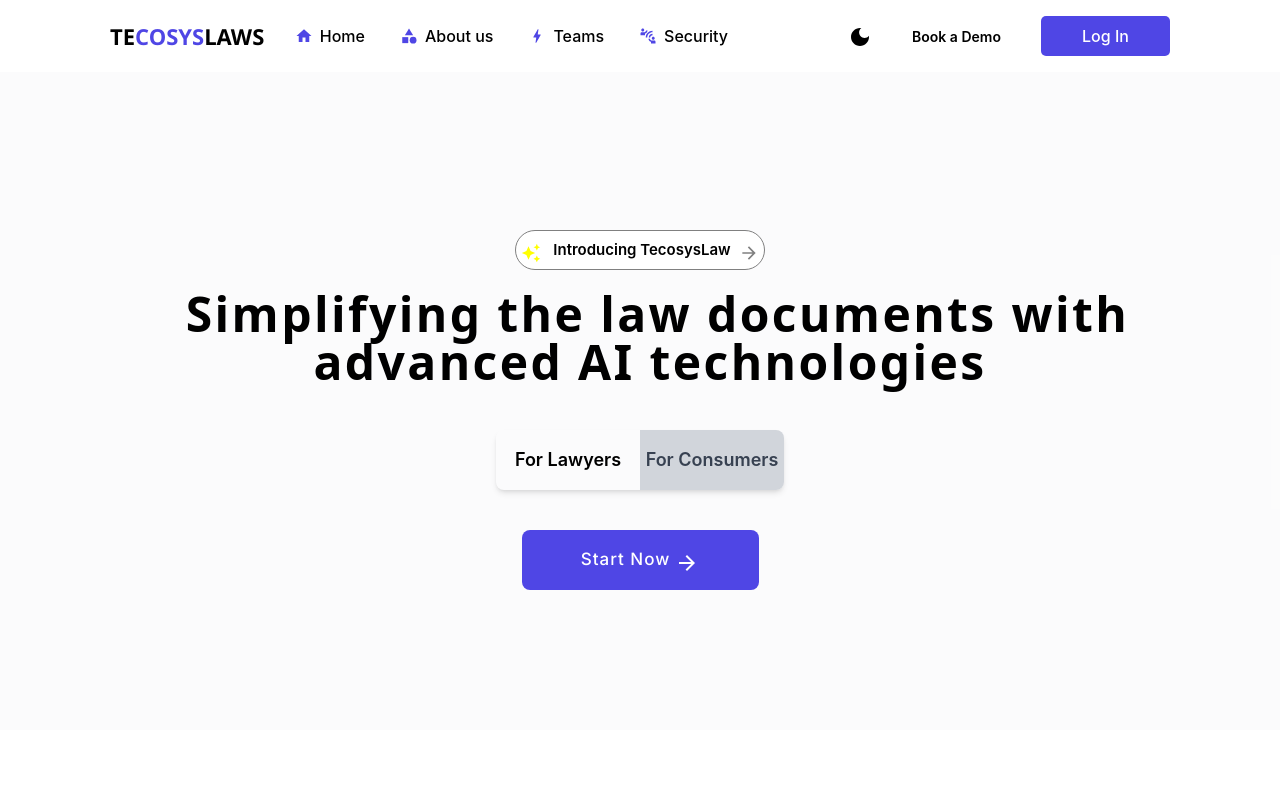
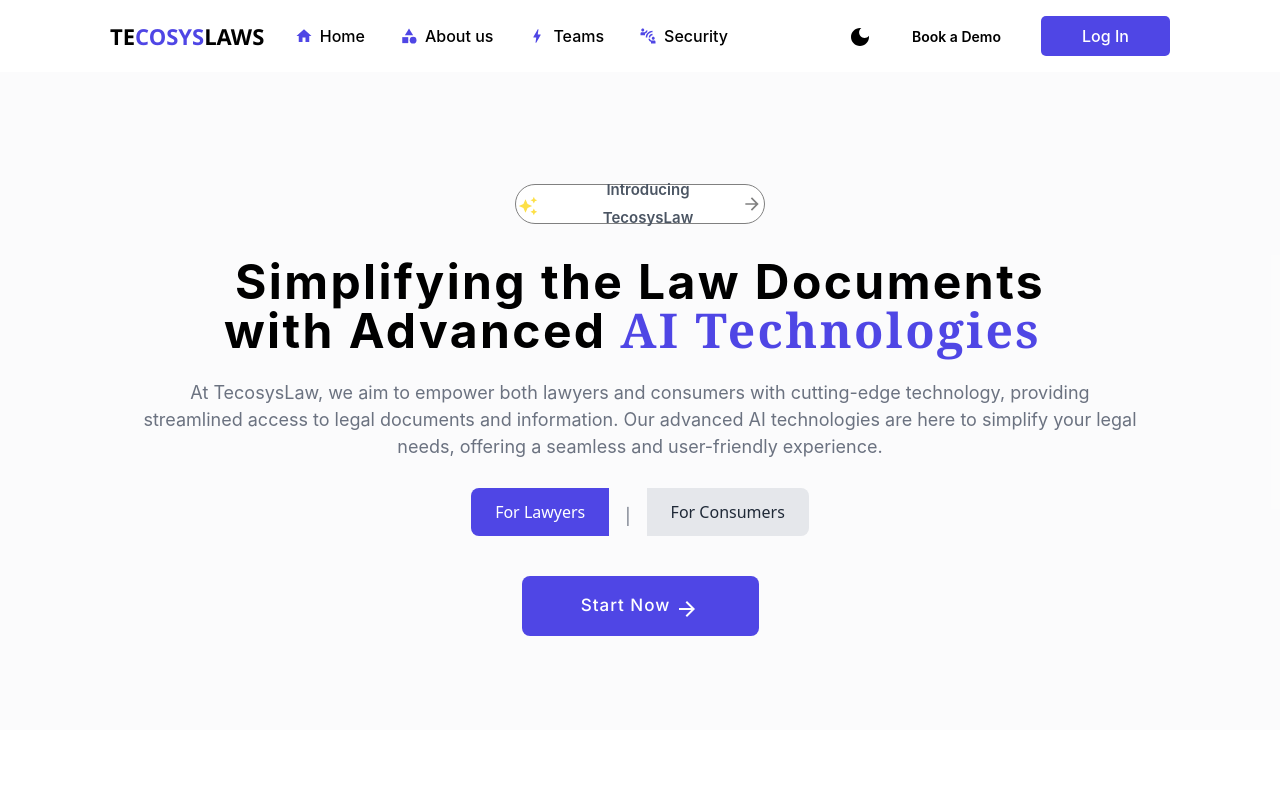
Before and after one commit to 1Yogeshh/tecosys-law, a React (Create React App) app: page / in a window 1280 px wide. Shown: the top 800 px of the page. Built offline with nearby package versions, Linux system fonts and the light colour scheme; a web font is replaced by a local one.

Commit message:
add login and righup resposnsive

```diff
--- a/src/components/CommonHomePage/HomeHero/HomeHero.css
+++ b/src/components/CommonHomePage/HomeHero/HomeHero.css
@@ -32,7 +32,12 @@
 .homehero_content {
   text-align: center;
   color: white;
+  width: 100%;
   z-index: 1;
+  justify-content: center;
+  align-items: center;
+  display: flex;
+  flex-direction: column;
 }
 
 .homehero_content .heading {
--- a/src/components/CommonHomePage/HomeHero/HomeHero.jsx
+++ b/src/components/CommonHomePage/HomeHero/HomeHero.jsx
@@ -1,31 +1,27 @@
 import { React, useState, useEffect } from "react";
 import "./HomeHero.css";
-import img from "../assets/Lawcrtas logo final.png";
-import img6 from "../assets/white version.png";
 import { ArrowForward, AutoAwesome } from "@mui/icons-material";
 
 const HomeHero = ({ isDarkMode }) => {
-  // Adding toggle feature
-  const [selected, setSelected] = useState('lawyers');
-  const [displayedText, setDisplayedText] = useState('');
+  const [selected, setSelected] = useState("lawyers");
+  const [displayedText, setDisplayedText] = useState([]);
   const [index, setIndex] = useState(0);
-  const [showHomeTools, setShowHomeTools] = useState(false);
 
-  const lawyersText = "Simplifying the law documents with advanced AI technologies";
-  const consumersText = "Know your legal rights with tecosys anytime";
+  const lawyersText = "Simplifying the Law Documents with Advanced AI Technologies";
+  const consumersText = "Know Your Legal Rights with Tecosys Anytime";
 
   const handleToggle = (type) => {
     setSelected(type);
-    setDisplayedText('');
+    setDisplayedText([]);
     setIndex(0);
   };
 
-  const currentText = selected === 'lawyers' ? lawyersText : consumersText;
+  const currentText = selected === "lawyers" ? lawyersText : consumersText;
 
   useEffect(() => {
-    if (index < currentText.split(' ').length) {
+    if (index < currentText.split(" ").length) {
       const timer = setTimeout(() => {
-        setDisplayedText((prev) => prev + ' ' + currentText.split(' ')[index]);
+        setDisplayedText((prev) => [...prev, currentText.split(" ")[index]]);
         setIndex((prevIndex) => prevIndex + 1);
       }, 300);
       return () => clearTimeout(timer);
@@ -33,38 +29,65 @@ const HomeHero = ({ isDarkMode }) => {
   }, [index, currentText]);
 
   // Getting token from local storage
-  const token = localStorage.getItem('token');
+  const token = localStorage.getItem("token");
 
   return (
     <div className={`homehero ${isDarkMode ? "dark" : ""}`}>
       <div className="homehero_content">
         <div className="introduction">
-          <div className="introduction1">
-            <span><AutoAwesome style={{ height: "20px", marginTop: "5px", color: "yellow" }} /></span>
-            <p>Introducing TecosysLaw <ArrowForward style={{ height: "20px", marginTop: "5px", color: "gray" }} /></p>
+          <div className="introduction1 flex items-center space-x-3">
+            <span>
+              <AutoAwesome style={{ height: "20px", color: "#FDE047" }} />
+            </span>
+            <p className="text-lg font-semibold text-gray-600 dark:text-gray-300">
+              Introducing TecosysLaw{" "}
+              <ArrowForward style={{ height: "20px", color: "gray" }} />
+            </p>
           </div>
         </div>
 
         {/* Toggle section */}
-        <div className="homehero_content space-y-5 flex-1 -mt-32 lg:w-[1000px] w-[300px]">
-          <div className="mt-32 lg:h-[120px] h-[150px] flex flex-col items-center justify-start overflow-hidden whitespace-pre-wrap">
-            <p className="text-black font-bold font-sans text-3xl lg:text-5xl tracking-wider pl-5 ">
-              {displayedText}
+        <div className="homehero_content space-y-3 flex-1 lg:w-[600px] w-[300px] mt-2">
+          <div className="lg:h-[110px] h-[150px] flex flex-col items-center justify-start overflow-hidden whitespace-pre-wrap">
+            <p className="text-black font-bold font-sans text-3xl w-[900px] lg:text-5xl tracking-wider fade-in-text">
+              {displayedText.map((word, idx) => {
+                if (
+                  (selected === "lawyers" && (word === "AI" || word === "Technologies")) ||
+                  (selected === "consumers" && word.toLowerCase() === "tecosys")
+                ) {
+                  return (
+                    <span key={idx} className="text-indigo-600 font-serif">
+                      {word}{" "}
+                    </span>
+                  );
+                }
+                return <span key={idx}>{word}{" "}</span>;
+              })}
             </p>
           </div>
 
+          {/* Added descriptive paragraph */}
+          <p className=" text-gray-500 w-[1000px] text-[18px] flex  text-center ">
+            At TecosysLaw, we aim to empower both lawyers and consumers with cutting-edge technology, providing streamlined access to legal documents and information. Our advanced AI technologies are here to simplify your legal needs, offering a seamless and user-friendly experience.
+          </p>
+
           {/* Toggle button for consumers and lawyers */}
-          <div className="flex justify-center items-center ">
-            <div className="relative inline-flex rounded-lg shadow-md lg:mb-10 mb-5 ">
+          <div className="flex justify-center items-center">
+            <div className="flex gap-4 lg:mb-10 mb-5 mt-4">
               <button
-                onClick={() => handleToggle('lawyers')}
-                className={`w-36 py-4 text-lg font-semibold rounded-l-lg focus:outline-none transition duration-300 ease-in-out ${selected === 'lawyers' ? 'hover:bg-indigo-600 text-black' : 'bg-gray-300 text-gray-700'}`}
+                onClick={() => handleToggle("lawyers")}
+                className={`py-3 px-6 text-[16px] font-medium rounded-l-lg font-sans transition duration-300 ease-in-out transform hover:scale-105 hover:bg-indigo-100  ${
+                  selected === "lawyers" ? "bg-indigo-600 text-white" : "bg-gray-200 text-gray-800"
+                }`}
               >
                 For Lawyers
               </button>
+              <p className="text-gray-500 dark:text-gray-300 mt-4">|</p>
               <button
-                onClick={() => handleToggle('consumers')}
-                className={`w-36 py-4 text-lg font-semibold rounded-r-lg focus:outline-none transition duration-300 ease-in-out ${selected === 'consumers' ? 'hover:bg-indigo-600 text-black' : 'bg-gray-300 text-gray-700'} `}
+                onClick={() => handleToggle("consumers")}
+                className={`py-3 px-6 text-[16px] font-medium rounded-r-lg font-sans transition duration-300 ease-in-out transform hover:scale-105 hover:bg-indigo-100  ${
+                  selected === "consumers" ? "bg-indigo-600 text-white" : "bg-gray-200 text-gray-800"
+                }`}
               >
                 For Consumers
               </button>
@@ -73,15 +96,23 @@ const HomeHero = ({ isDarkMode }) => {
         </div>
 
         {/* Conditional button based on token */}
-        {token ? (
-          <div className="homehero_bot">
-            <a href="/casesearch" className="homehero_bot_button">Explore<ArrowForward className="explore-logo" /></a>
-          </div>
-        ) : (
-          <div className="homehero_bot">
-            <a href="/auth-user" className="homehero_bot_button">Start Now<ArrowForward className="explore-logo" /></a>
-          </div>
-        )}
+        <div className="">
+          {token ? (
+            <div className="homehero_bot flex justify-center">
+              <a href="/casesearch" className="homehero_bot_button py-3 px-8 bg-indigo-600 text-white rounded-full transition hover:bg-indigo-700 hover:shadow-lg focus:ring-4 focus:ring-indigo-200 flex items-center">
+                Explore
+                <ArrowForward className="ml-2 explore-logo" />
+              </a>
+            </div>
+          ) : (
+            <div className="homehero_bot flex justify-center">
+              <a href="/auth-user" className="homehero_bot_button py-3 px-8 bg-indigo-600 text-white rounded-full transition hover:bg-indigo-700 hover:shadow-lg focus:ring-4 focus:ring-indigo-200 flex items-center">
+                Start Now
+                <ArrowForward className="ml-2 explore-logo" />
+              </a>
+            </div>
+          )}
+        </div>
       </div>
     </div>
   );
--- a/src/components/LoginPage/LoginPage.css
+++ b/src/components/LoginPage/LoginPage.css
@@ -131,7 +131,6 @@
   font-weight: 600;
   height: 45px;
   letter-spacing: 1px;
-  width: 79%;
   transition: transform 80ms ease-in;
 }
 .buttonClass:hover{
@@ -178,7 +177,6 @@
   border: none;
   padding: 8px 10px;
   margin: 8px 0;
-  width: 80%;
   height: 45px;
   border-radius: 10px;
   font-size: 16px;
@@ -191,7 +189,6 @@
   padding: 8px 10px;
   padding-right: 5px;
   margin: 8px 0;
-  width: 80%;
   height: 45px;
   border-radius: 12px;
   font-size: 16px;
@@ -222,7 +219,6 @@
 
 .sign-in-container {
   left: 0;
-  width: 50%;
   z-index: 2;
 }
 
@@ -232,7 +228,6 @@
 
 .sign-up-container {
   left: 0;
-  width: 50%;
   opacity: 0;
   z-index: 1;
   align-items: center;
@@ -244,6 +239,14 @@
   z-index: 5;
   animation: show 0.6s;
 }
+@media (max-width: 500px) {
+  .container.right-panel-active .sign-up-container {
+    transform: translateX(0%);
+
+  }
+}
+
+
 
 @keyframes show {
   0%,
```
Also changed, not shown: src/components/LoginPage/LoginPage.jsx (+49 -17 lines).
